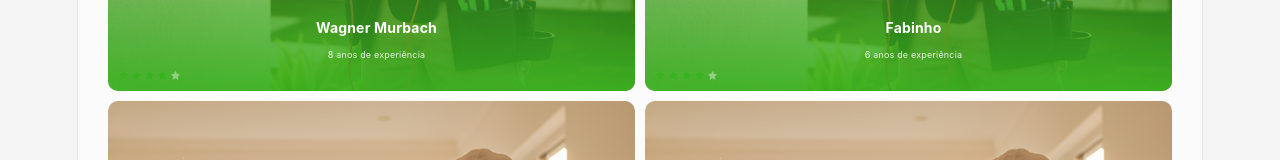
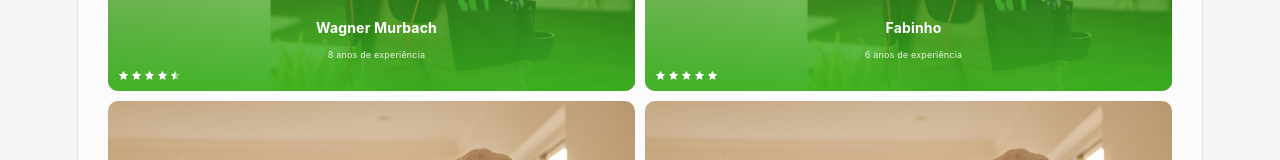
Before and after one commit to luizazarelli/zelo, a React (Vite) app in the folder front-end/: page /workers in a window 1280 px wide. Shown: the part 606-766 px from the top of the page. Built offline with nearby package versions, Linux system fonts and the light colour scheme; no server answers; sample sign-in values are in the browser's storage.

Commit message:
feat: estrelas variáveis por profissional com suporte a meia estrela

```diff
--- a/front-end/src/pages/workers/WorkerListPage.jsx
+++ b/front-end/src/pages/workers/WorkerListPage.jsx
@@ -1,4 +1,4 @@
-import { useEffect, useState } from 'react'
+import { useEffect, useRef, useState } from 'react'
 import { useNavigate, useLocation } from 'react-router-dom'
 import { workerApi } from '../../api/api'
 
@@ -17,28 +17,47 @@ const SERVICE_PHOTOS = {
 const getServicePhoto = (name = '') => SERVICE_PHOTOS[norm(name)] || '/imgs/worker.jpg'
 
 const DEMO_WORKERS = [
-  { id: 'demo-w1',  name: 'Wagner Murbach',    serviceTypes: ['Elétrica'],   serviceTypeIds: ['st1'], workingSince: '2018-05-10' },
-  { id: 'demo-w2',  name: 'Fabinho',           serviceTypes: ['Elétrica'],   serviceTypeIds: ['st1'], workingSince: '2020-03-15' },
-  { id: 'demo-w3',  name: 'Carlos Eduardo',    serviceTypes: ['Pintura'],    serviceTypeIds: ['st2'], workingSince: '2017-08-22' },
-  { id: 'demo-w4',  name: 'Renata Moura',      serviceTypes: ['Pintura'],    serviceTypeIds: ['st2'], workingSince: '2019-11-05' },
-  { id: 'demo-w5',  name: 'Paulo Henrique',    serviceTypes: ['Construção'], serviceTypeIds: ['st3'], workingSince: '2015-03-14' },
-  { id: 'demo-w6',  name: 'Sérgio Bonfim',     serviceTypes: ['Construção'], serviceTypeIds: ['st3'], workingSince: '2013-07-30' },
-  { id: 'demo-w7',  name: 'Roberto Alves',     serviceTypes: ['Encanamento'],serviceTypeIds: ['st4'], workingSince: '2016-01-18' },
-  { id: 'demo-w8',  name: 'Marcelo Teixeira',  serviceTypes: ['Encanamento'],serviceTypeIds: ['st4'], workingSince: '2021-04-09' },
-  { id: 'demo-w9',  name: 'João Batista',      serviceTypes: ['Jardinagem'], serviceTypeIds: ['st5'], workingSince: '2018-09-01' },
-  { id: 'demo-w10', name: 'Fernanda Lima',     serviceTypes: ['Jardinagem'], serviceTypeIds: ['st5'], workingSince: '2022-02-20' },
-  { id: 'demo-w11', name: 'Alexandre Ramos',   serviceTypes: ['Marcenaria'], serviceTypeIds: ['st6'], workingSince: '2014-06-11' },
-  { id: 'demo-w12', name: 'Guilherme Neto',    serviceTypes: ['Marcenaria'], serviceTypeIds: ['st6'], workingSince: '2019-10-03' },
+  { id: 'demo-w1',  name: 'Wagner Murbach',    serviceTypes: ['Elétrica'],   serviceTypeIds: ['st1'], workingSince: '2018-05-10', rating: 4.5 },
+  { id: 'demo-w2',  name: 'Fabinho',           serviceTypes: ['Elétrica'],   serviceTypeIds: ['st1'], workingSince: '2020-03-15', rating: 5   },
+  { id: 'demo-w3',  name: 'Carlos Eduardo',    serviceTypes: ['Pintura'],    serviceTypeIds: ['st2'], workingSince: '2017-08-22', rating: 4   },
+  { id: 'demo-w4',  name: 'Renata Moura',      serviceTypes: ['Pintura'],    serviceTypeIds: ['st2'], workingSince: '2019-11-05', rating: 5   },
+  { id: 'demo-w5',  name: 'Paulo Henrique',    serviceTypes: ['Construção'], serviceTypeIds: ['st3'], workingSince: '2015-03-14', rating: 4.5 },
+  { id: 'demo-w6',  name: 'Sérgio Bonfim',     serviceTypes: ['Construção'], serviceTypeIds: ['st3'], workingSince: '2013-07-30', rating: 4   },
+  { id: 'demo-w7',  name: 'Roberto Alves',     serviceTypes: ['Encanamento'],serviceTypeIds: ['st4'], workingSince: '2016-01-18', rating: 5   },
+  { id: 'demo-w8',  name: 'Marcelo Teixeira',  serviceTypes: ['Encanamento'],serviceTypeIds: ['st4'], workingSince: '2021-04-09', rating: 4   },
+  { id: 'demo-w9',  name: 'João Batista',      serviceTypes: ['Jardinagem'], serviceTypeIds: ['st5'], workingSince: '2018-09-01', rating: 4.5 },
+  { id: 'demo-w10', name: 'Fernanda Lima',     serviceTypes: ['Jardinagem'], serviceTypeIds: ['st5'], workingSince: '2022-02-20', rating: 5   },
+  { id: 'demo-w11', name: 'Alexandre Ramos',   serviceTypes: ['Marcenaria'], serviceTypeIds: ['st6'], workingSince: '2014-06-11', rating: 4.5 },
+  { id: 'demo-w12', name: 'Guilherme Neto',    serviceTypes: ['Marcenaria'], serviceTypeIds: ['st6'], workingSince: '2019-10-03', rating: 4   },
 ]
 
-function StarIcons({ count = 4 }) {
+let _suid = 0
+const STAR_PATH = "M12 2l3.09 6.26L22 9.27l-5 4.87 1.18 6.88L12 17.77l-6.18 3.25L7 14.14 2 9.27l6.91-1.01L12 2z"
+
+function StarIcons({ count = 4, size = 11 }) {
+  const uid = useRef(++_suid).current
   return (
     <div style={{ display: 'flex', gap: 2, marginTop: 2 }}>
-      {[1, 2, 3, 4, 5].map(i => (
-        <svg key={i} width="11" height="11" viewBox="0 0 24 24" fill={i <= count ? '#38b31f' : 'rgba(255,255,255,0.4)'}>
-          <path d="M12 2l3.09 6.26L22 9.27l-5 4.87 1.18 6.88L12 17.77l-6.18 3.25L7 14.14 2 9.27l6.91-1.01L12 2z" />
-        </svg>
-      ))}
+      {[1, 2, 3, 4, 5].map(i => {
+        const isFull = i <= Math.floor(count)
+        const isHalf = !isFull && i === Math.ceil(count) && count % 1 !== 0
+        const clipId = `sc-${uid}-${i}`
+        return (
+          <svg key={i} width={size} height={size} viewBox="0 0 24 24">
+            {isHalf && (
+              <defs>
+                <clipPath id={clipId}>
+                  <rect x="0" y="0" width="12" height="24" />
+                </clipPath>
+              </defs>
+            )}
+            <path fill="rgba(255,255,255,0.35)" d={STAR_PATH} />
+            {(isFull || isHalf) && (
+              <path fill="#fff" d={STAR_PATH} clipPath={isHalf ? `url(#${clipId})` : undefined} />
+            )}
+          </svg>
+        )
+      })}
     </div>
   )
 }
@@ -91,7 +110,7 @@ export default function WorkerListPage() {
                 <div style={s.cardInfo}>
                   <p style={s.workerName}>{w.name}</p>
                   <p style={s.workerYears}>{years}</p>
-                  <StarIcons count={4} />
+                  <StarIcons count={w.rating ?? 4} />
                 </div>
               </div>
             )
--- a/front-end/src/pages/workers/WorkerProfilePage.jsx
+++ b/front-end/src/pages/workers/WorkerProfilePage.jsx
@@ -19,14 +19,33 @@ const getServicePhoto = (name = '') => SERVICE_PHOTOS[norm(name)] || '/imgs/work
 
 const COVER_SLIDES = ['/imgs/worker-cover.jpg', '/imgs/portfolio1.jpg', '/imgs/portfolio2.jpg', '/imgs/worker.jpg']
 
+let _psuid = 0
+const STAR_PATH = "M12 2l3.09 6.26L22 9.27l-5 4.87 1.18 6.88L12 17.77l-6.18 3.25L7 14.14 2 9.27l6.91-1.01L12 2z"
+
 function StarIcons({ count = 4, size = 13 }) {
+  const uid = useRef(++_psuid).current
   return (
     <div style={{ display: 'flex', gap: 2 }}>
-      {[1, 2, 3, 4, 5].map(i => (
-        <svg key={i} width={size} height={size} viewBox="0 0 24 24" fill={i <= count ? '#38b31f' : '#ccc'}>
-          <path d="M12 2l3.09 6.26L22 9.27l-5 4.87 1.18 6.88L12 17.77l-6.18 3.25L7 14.14 2 9.27l6.91-1.01L12 2z" />
-        </svg>
-      ))}
+      {[1, 2, 3, 4, 5].map(i => {
+        const isFull = i <= Math.floor(count)
+        const isHalf = !isFull && i === Math.ceil(count) && count % 1 !== 0
+        const clipId = `pc-${uid}-${i}`
+        return (
+          <svg key={i} width={size} height={size} viewBox="0 0 24 24">
+            {isHalf && (
+              <defs>
+                <clipPath id={clipId}>
+                  <rect x="0" y="0" width="12" height="24" />
+                </clipPath>
+              </defs>
+            )}
+            <path fill="#ddd" d={STAR_PATH} />
+            {(isFull || isHalf) && (
+              <path fill="#38b31f" d={STAR_PATH} clipPath={isHalf ? `url(#${clipId})` : undefined} />
+            )}
+          </svg>
+        )
+      })}
     </div>
   )
 }
@@ -131,7 +150,7 @@ export default function WorkerProfilePage() {
       <div style={s.content}>
         <p style={s.name}>{worker.name}</p>
         <p style={s.years}>{years}</p>
-        <StarIcons count={4} size={13} />
+        <StarIcons count={worker.rating ?? 4} size={13} />
 
         <button style={s.hireBtn} onClick={handleHire} disabled={loading}>
           {loading ? 'Aguarde...' : 'Solicitar Orçamento'}
```
